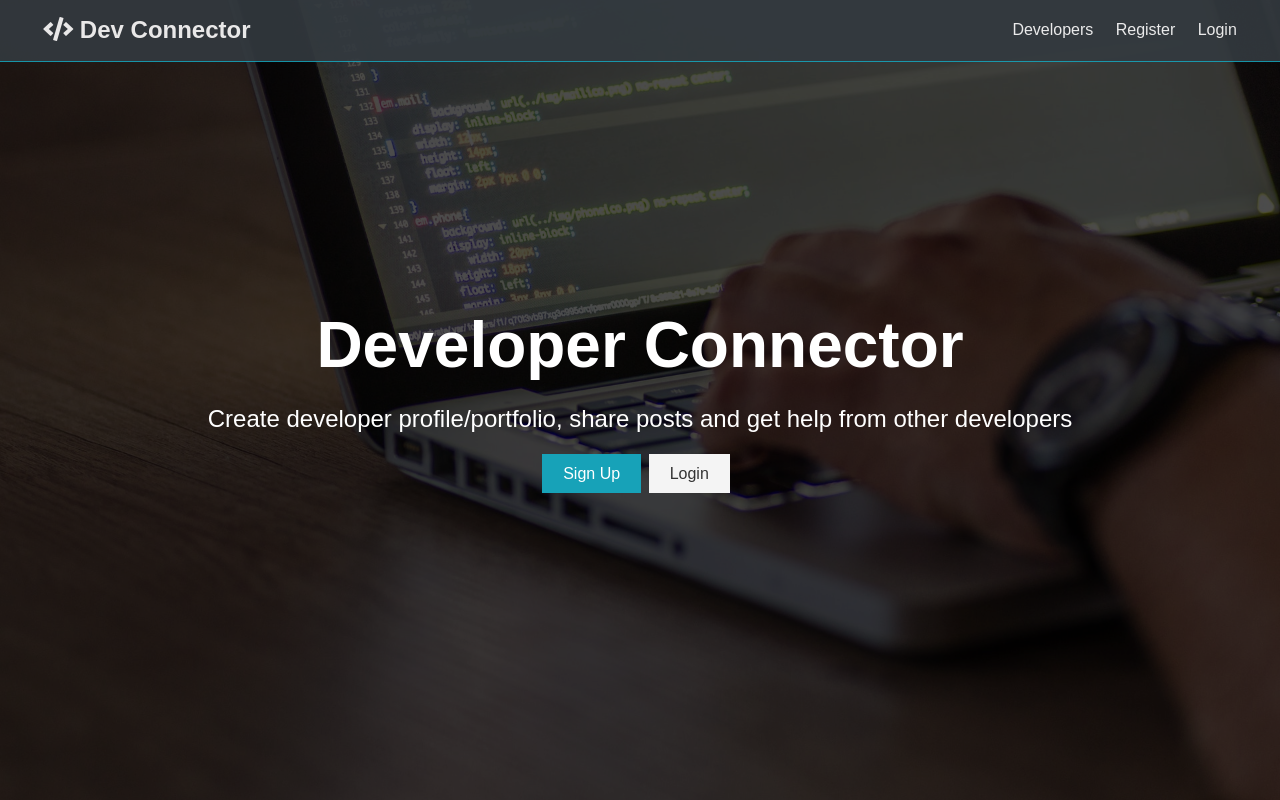
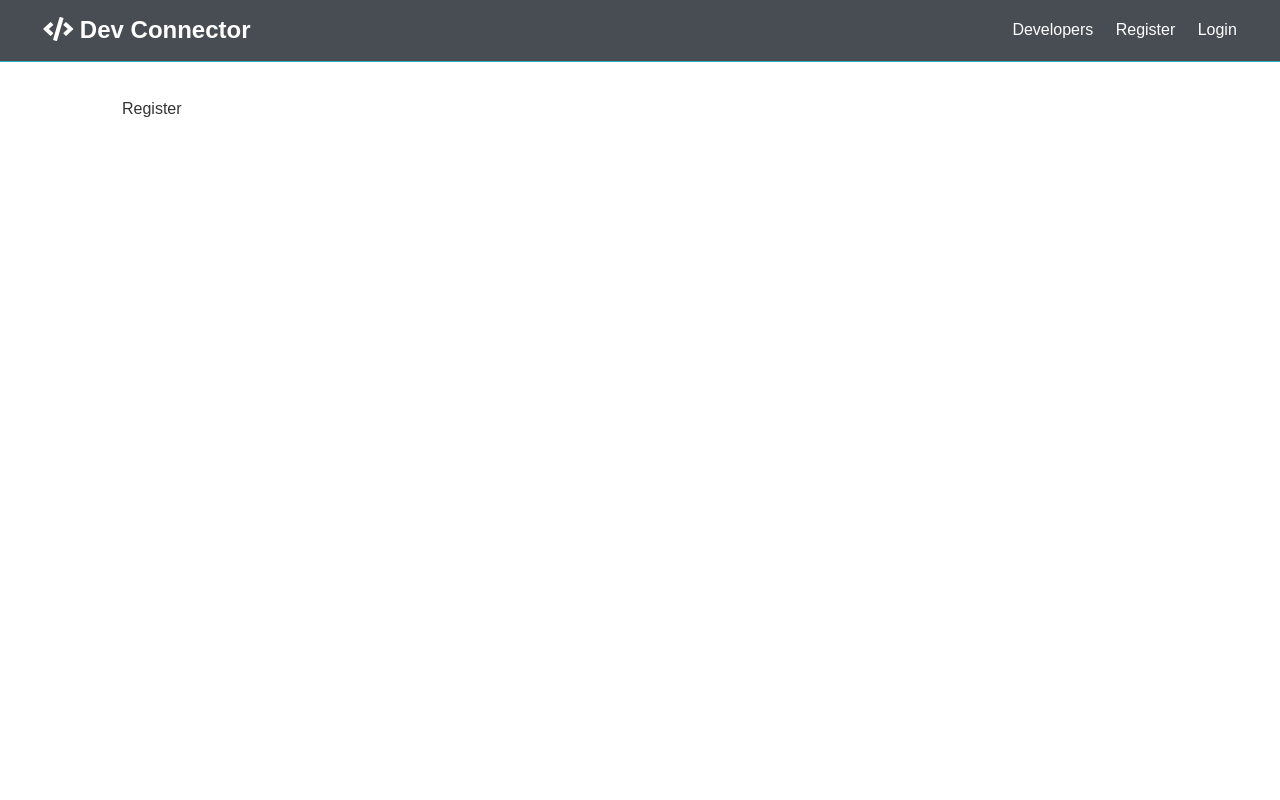
Before and after one commit to Analova/connect, a React (Create React App) app in the folder client/: page /register in a window 1280 px wide. Built offline with nearby package versions, Linux system fonts and the light colour scheme.

Commit message:
setting the links

```diff
--- a/client/src/App.js
+++ b/client/src/App.js
@@ -1,13 +1,24 @@
 import React, { Fragment } from "react";
+import { BrowserRouter as Router, Route, Switch } from "react-router-dom";
 import Navbar from "./components/layout/Navbar";
 import Landing from "./components/layout/Landing";
+import Register from "./components/auth/Register";
+import Login from "./components/auth/Login";
 import "./App.css";
 
 const App = () => (
-  <Fragment>
-    <Navbar />
-    <Landing />
-  </Fragment>
+  <Router>
+    <Fragment>
+      <Navbar />
+      <Route exact path="/" component={Landing} />
+      <section className="container">
+        <Switch>
+          <Route exact path="/register" component={Register} />
+          <Route exact path="/login" component={Login} />
+        </Switch>
+      </section>
+    </Fragment>
+  </Router>
 );
 
 export default App;
--- /dev/null
+++ b/client/src/components/auth/Login.js
@@ -0,0 +1,7 @@
+import React from "react";
+
+const Login = () => {
+  return <div>Login</div>;
+};
+
+export default Login;
--- /dev/null
+++ b/client/src/components/auth/Register.js
@@ -0,0 +1,7 @@
+import React from "react";
+
+const Register = () => {
+  return <div>Register</div>;
+};
+
+export default Register;
--- a/client/src/components/layout/Landing.js
+++ b/client/src/components/layout/Landing.js
@@ -1,4 +1,5 @@
 import React from "react";
+import { Link } from "react-router-dom";
 
 const Landing = () => {
   return (
@@ -11,12 +12,12 @@
             other developers
           </p>
           <div className="buttons">
-            <a href="register.html" className="btn btn-primary">
+            <Link to="/register" className="btn btn-primary">
               Sign Up
-            </a>
-            <a href="login.html" className="btn btn">
+            </Link>
+            <Link to="/login" className="btn btn">
               Login
-            </a>
+            </Link>
           </div>
         </div>
       </div>
--- a/client/src/components/layout/Navbar.js
+++ b/client/src/components/layout/Navbar.js
@@ -1,24 +1,25 @@
 import React from "react";
+import { Link } from "react-router-dom";
 
 const Navbar = () => {
   return (
     <nav className="navbar bg-dark">
       <h1>
-        <a href="dashboard.html">
+        <Link to="/">
           <i className="fas fa-code"></i> Dev Connector
-        </a>
+        </Link>
       </h1>
 
       <ul>
         <li>
           {" "}
-          <a href="profile.html">Developers</a>{" "}
+          <Link to="/profile">Developers</Link>{" "}
         </li>
         <li>
-          <a href="register.html">Register</a>
+          <Link to="/register">Register</Link>
         </li>
         <li>
-          <a href="login.html">Login</a>
+          <Link to="/login">Login</Link>
         </li>
       </ul>
     </nav>
```
